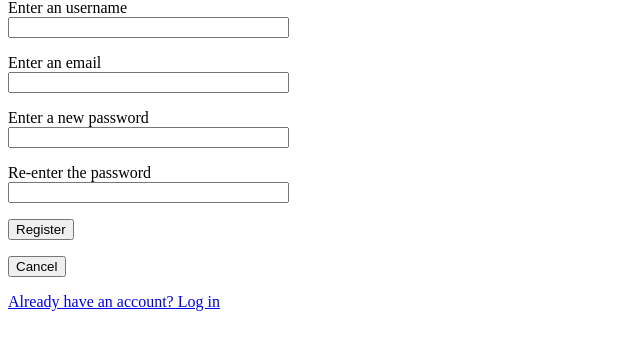
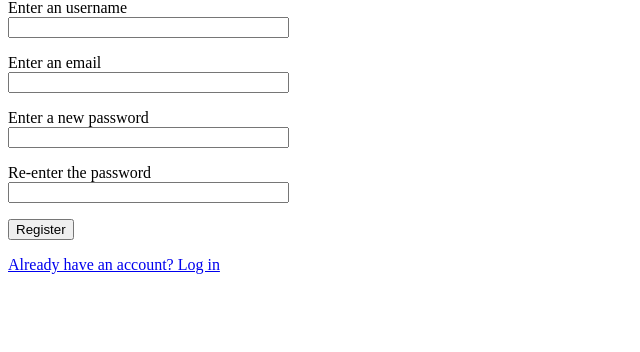
Before and after one commit to tylerjyee/cmpe131team10, a Flask app: page /register in a window 1280 px wide. Shown: the part 110-462 px from the top of the page, without its empty margins (0-640 px from the left). Run offline with Flask 3, Linux system fonts and the light colour scheme.

Commit message:
removing cancel button on register page and removing remember me on login page

```diff
--- a/app/templates/login.html
+++ b/app/templates/login.html
@@ -9,10 +9,7 @@
 
     <p> {{form.password.label}} <br>
        {{form.password(size=32)}}</p>
-    <!--
-    <p> {{form.remember_me.label}} <br>
-       {{form.remember_me()}}</p>
-    -->
+
     <p>{{form.submit()}}</p>
     <a href="{{url_for('register')}}"> Don't have an account? Sign up</a><br>
 </form>
--- a/app/templates/register.html
+++ b/app/templates/register.html
@@ -19,8 +19,6 @@
 
     <p>{{form.register()}}</p>
 
-    <p>{{form.cancel()}}</p>
-
     <a href="{{url_for('login')}}"> Already have an account? Log in</a><br>
 
 </form>
```
